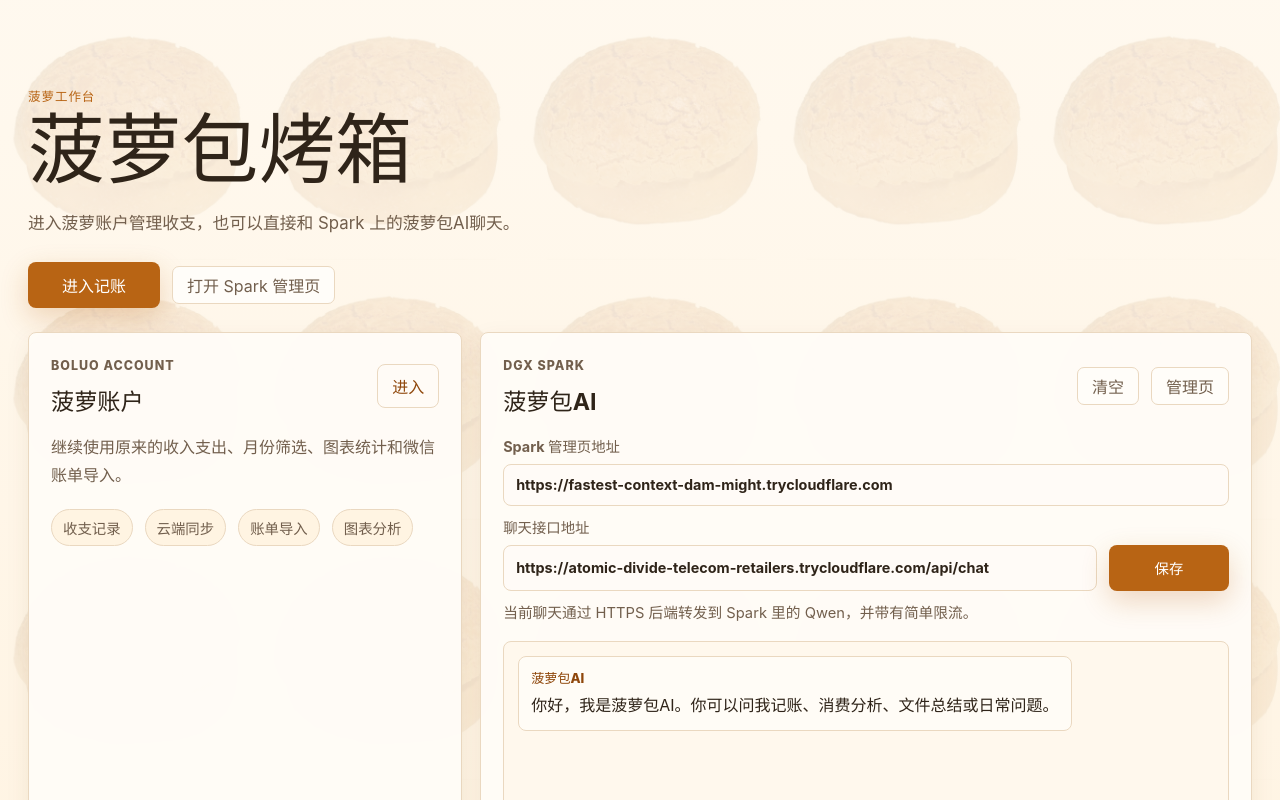
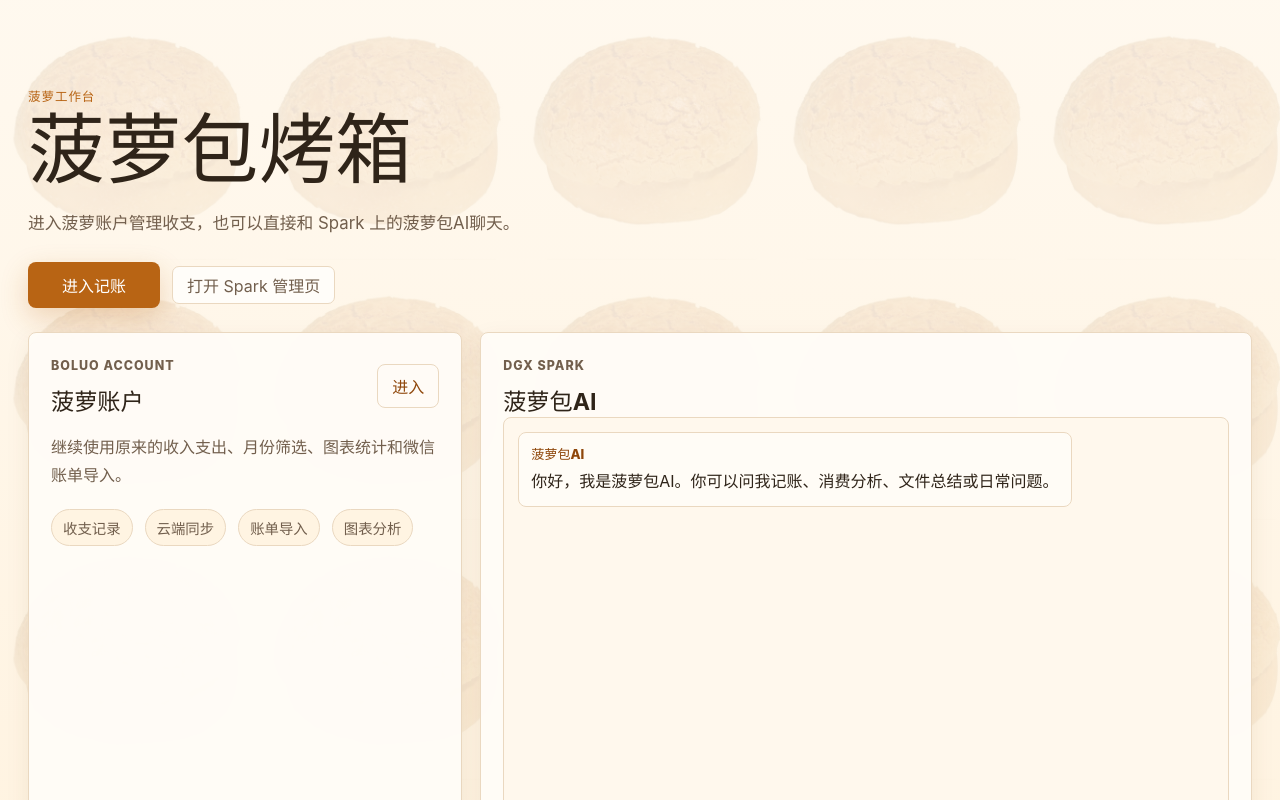
Before and after one commit to picklecai-pixel/boluo-account, a React (Vite) app: page / in a window 1280 px wide. Shown: the top 800 px of the page. Built offline with nearby package versions, Linux system fonts and the light colour scheme; no server answers.

Commit message:
Hide Spark management controls from portal

```diff
--- a/src/Portal.jsx
+++ b/src/Portal.jsx
@@ -1,10 +1,8 @@
-import { useMemo, useState } from 'react';
+import { useState } from 'react';
 import './portal.css';
 
 const DEFAULT_SPARK_URL = 'https://fastest-context-dam-might.trycloudflare.com';
 const DEFAULT_CHAT_API_URL = 'https://atomic-divide-telecom-retailers.trycloudflare.com/api/chat';
-const SPARK_URL_KEY = 'boluoSparkUrl';
-const CHAT_API_URL_KEY = 'boluoChatApiUrl';
 const text = {
   hub: '菠萝工作台',
   title: '菠萝包烤箱',
@@ -19,15 +17,9 @@
   feature3: '账单导入',
   feature4: '图表分析',
   qwenWindow: '菠萝包AI',
-  newWindow: '管理页',
-  sparkUrl: 'Spark 管理页地址',
-  save: '保存',
-  chatApiUrl: '聊天接口地址',
   chatPlaceholder: '问菠萝包AI一个问题...',
   send: '发送',
   sending: '思考中...',
-  clear: '清空',
-  apiHint: '当前聊天通过 HTTPS 后端转发到 Spark 里的 Qwen，并带有简单限流。',
 };
 
 const starterMessages = [
@@ -37,33 +29,14 @@
   },
 ];
 
-function normalizeUrl(value) {
-  return value.trim().replace(/\/+$/, '');
-}
-
 function Portal() {
-  const [sparkUrl, setSparkUrl] = useState(() => {
-    const savedUrl = localStorage.getItem(SPARK_URL_KEY);
-    return savedUrl && !savedUrl.startsWith('http://192.168.31.70') ? savedUrl : DEFAULT_SPARK_URL;
-  });
-  const [chatApiUrl, setChatApiUrl] = useState(() => localStorage.getItem(CHAT_API_URL_KEY) || DEFAULT_CHAT_API_URL);
   const [messages, setMessages] = useState(starterMessages);
   const [draft, setDraft] = useState('');
   const [isSending, setIsSending] = useState(false);
   const [chatError, setChatError] = useState('');
 
-  const activeSparkUrl = useMemo(() => normalizeUrl(sparkUrl) || DEFAULT_SPARK_URL, [sparkUrl]);
-  const activeChatApiUrl = useMemo(() => normalizeUrl(chatApiUrl) || DEFAULT_CHAT_API_URL, [chatApiUrl]);
-
-  function saveSparkUrl() {
-    localStorage.setItem(SPARK_URL_KEY, activeSparkUrl);
-    localStorage.setItem(CHAT_API_URL_KEY, activeChatApiUrl);
-    setSparkUrl(activeSparkUrl);
-    setChatApiUrl(activeChatApiUrl);
-  }
-
   function openSpark() {
-    window.open(activeSparkUrl, '_blank', 'noopener,noreferrer');
+    window.open(DEFAULT_SPARK_URL, '_blank', 'noopener,noreferrer');
   }
 
   async function sendMessage(event) {
@@ -78,7 +51,7 @@
     setChatError('');
 
     try {
-      const response = await fetch(activeChatApiUrl, {
+      const response = await fetch(DEFAULT_CHAT_API_URL, {
         method: 'POST',
         headers: { 'Content-Type': 'application/json' },
         body: JSON.stringify({ messages: nextMessages }),
@@ -95,11 +68,6 @@
     } finally {
       setIsSending(false);
     }
-  }
-
-  function clearChat() {
-    setMessages(starterMessages);
-    setChatError('');
   }
 
   return (
@@ -146,44 +114,7 @@
               <p className="eyebrow">DGX Spark</p>
               <h2>{text.qwenWindow}</h2>
             </div>
-            <div className="portal-tool-buttons">
-              <button type="button" className="ghost-button small-button" onClick={clearChat}>
-                {text.clear}
-              </button>
-              <button type="button" className="ghost-button small-button" onClick={openSpark}>
-                {text.newWindow}
-              </button>
-            </div>
           </div>
-
-          <div className="spark-settings-grid">
-            <label className="spark-url-label" htmlFor="spark-url">
-              {text.sparkUrl}
-              <input
-                id="spark-url"
-                type="url"
-                value={sparkUrl}
-                onChange={(event) => setSparkUrl(event.target.value)}
-                placeholder={DEFAULT_SPARK_URL}
-              />
-            </label>
-            <label className="spark-url-label" htmlFor="chat-api-url">
-              {text.chatApiUrl}
-              <span className="spark-url-row">
-                <input
-                  id="chat-api-url"
-                  type="url"
-                  value={chatApiUrl}
-                  onChange={(event) => setChatApiUrl(event.target.value)}
-                  placeholder={DEFAULT_CHAT_API_URL}
-                />
-                <button type="button" className="primary-button" onClick={saveSparkUrl}>
-                  {text.save}
-                </button>
-              </span>
-            </label>
-          </div>
-          <p className="chat-api-hint">{text.apiHint}</p>
 
           <div className="boluo-chat-box">
             <div className="boluo-chat-messages" aria-live="polite">
```
